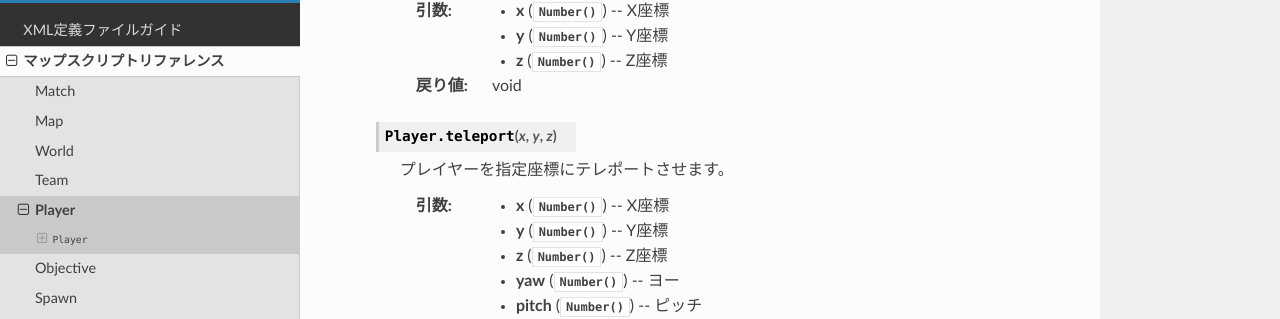
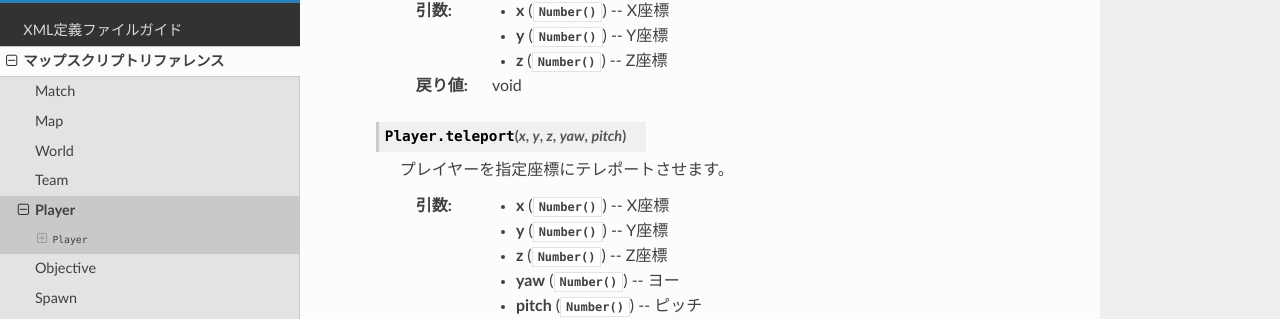
Before and after one commit to MinecraftJP/pvp-docs, a Sphinx documentation site: the page built from docs/script/player.rst, in a window 1280 px wide and 900 px high, scrolled down 1552 px. Shown: the part 131-450 px from the top of the window. Built offline with Sphinx 7.4.7 and the Read the Docs theme 2.0.0, drawn with Linux system fonts in a browser that asks for light colours.

Commit message:
Update player.rst

```diff
--- a/docs/script/player.rst
+++ b/docs/script/player.rst
@@ -83,7 +83,7 @@ Player
       :param Number z: Z座標
       :returns: void
 
-   .. js:function:: teleport(x, y, z)
+   .. js:function:: teleport(x, y, z, yaw, pitch)
 
       プレイヤーを指定座標にテレポートさせます。
 
```
